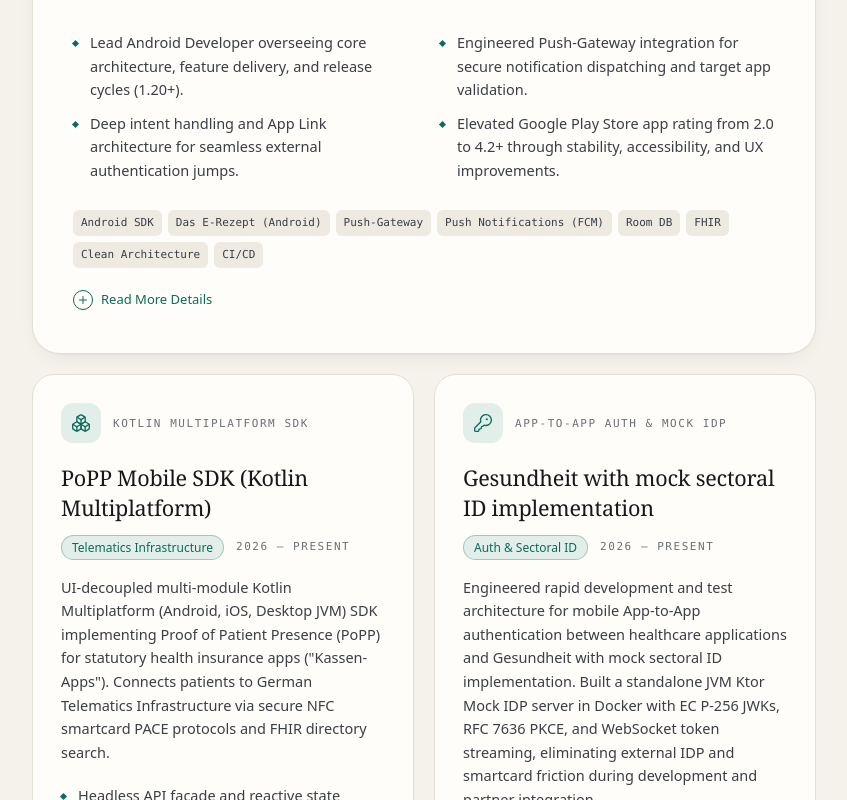
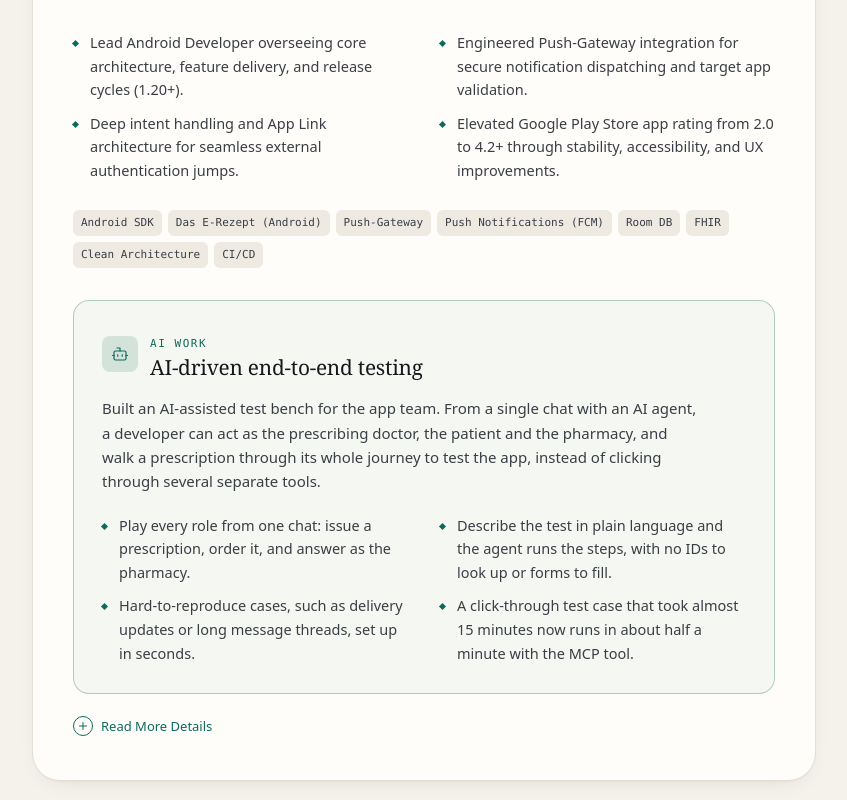
Before and after one commit to dineshvg/dineshvg.github.io, a React (Vite) app: page / in a window 1280 px wide. Shown: the part 4402-5202 px from the top of the page, without its empty margins (404-1251 px from the left). Built offline with nearby package versions, Linux system fonts and the light colour scheme.

Commit message:
Add AI-driven E-Rezept testing to the E-Rezept project card

```diff
--- a/src/App.tsx
+++ b/src/App.tsx
@@ -288,6 +288,21 @@ const FeaturedProject: React.FC<{ project: Project; labels: Translations['ui'] }
       <div className="mt-7">
         <Tags tags={project.tags} />
       </div>
+      {project.aiWork && (
+        <div className="mt-8 rounded-2xl border border-accent/30 bg-accent/[0.04] p-6 md:p-7">
+          <div className="mb-4 flex items-center gap-3">
+            <span className="grid h-9 w-9 place-items-center rounded-lg bg-accent/15 text-accent">
+              {projectIcon('ai', 18)}
+            </span>
+            <div>
+              <MonoLabel className="text-accent">{project.aiWork.label}</MonoLabel>
+              <h4 className="font-serif text-[1.3rem] leading-tight tracking-[-0.01em]">{project.aiWork.title}</h4>
+            </div>
+          </div>
+          <p className="mb-5 max-w-[70ch] text-[15px] leading-relaxed text-ink-2">{project.aiWork.description}</p>
+          <Highlights items={project.aiWork.highlights} columns />
+        </div>
+      )}
       {project.details && <Disclosure items={project.details} labels={labels} />}
     </div>
   </motion.article>
--- a/src/content.ts
+++ b/src/content.ts
@@ -24,6 +24,7 @@ export interface Project {
   tags: string[];
   iconType: 'kmp' | 'auth' | 'server' | 'ehealth' | 'ai';
   links?: { label: string; url: string }[];
+  aiWork?: { label: string; title: string; description: string; highlights: string[] };
 }
 
 export interface Translations {
@@ -107,6 +108,17 @@ export const content: Record<Language, Translations> = {
           'Co-developed backend Push-Gateway logic ensuring app ID validation and filtering illegal push attempts.',
           'Migrated core architecture to modular Kotlin and established reusable CI/CD convention plugins across teams.'
         ],
+        aiWork: {
+          label: 'AI work',
+          title: 'AI-driven end-to-end testing',
+          description: 'Built an AI-assisted test bench for the app team. From a single chat with an AI agent, a developer can act as the prescribing doctor, the patient and the pharmacy, and walk a prescription through its whole journey to test the app, instead of clicking through several separate tools.',
+          highlights: [
+            'Play every role from one chat: issue a prescription, order it, and answer as the pharmacy.',
+            'Describe the test in plain language and the agent runs the steps, with no IDs to look up or forms to fill.',
+            'Hard-to-reproduce cases, such as delivery updates or long message threads, set up in seconds.',
+            'A click-through test case that took almost 15 minutes now runs in about half a minute with the MCP tool.'
+          ]
+        },
         tags: ['Android SDK', 'Das E-Rezept (Android)', 'Push-Gateway', 'Push Notifications (FCM)', 'Room DB', 'FHIR', 'Clean Architecture', 'CI/CD']
       },
       {
@@ -398,6 +410,17 @@ export const content: Record<Language, Translations> = {
           'Mitwirkung an Push-Gateway-Backend-Logik zur App-ID-Validierung und Abwehr unberechtigter Push-Anfragen.',
           'Modernisierung der Kernarchitektur auf modulares Kotlin und Etablierung wiederverwendbarer CI/CD-Plugins.'
         ],
+        aiWork: {
+          label: 'KI-Arbeit',
+          title: 'KI-gestütztes End-to-End-Testen',
+          description: 'Aufbau eines KI-gestützten Testplatzes für das App-Team. In einem einzigen Chat mit einem KI-Agenten übernehmen Entwickler die Rolle der verordnenden Praxis, des Patienten und der Apotheke und begleiten ein Rezept durch seinen gesamten Weg, um die App zu testen, statt sich durch mehrere Tools zu klicken.',
+          highlights: [
+            'Alle Rollen in einem Chat: Rezept ausstellen, bestellen und als Apotheke antworten.',
+            'Test in Alltagssprache beschreiben, der Agent führt die Schritte aus, ohne IDs nachzuschlagen oder Formulare auszufüllen.',
+            'Schwer reproduzierbare Fälle wie Lieferstatus oder lange Nachrichtenverläufe in Sekunden aufgesetzt.',
+            'Ein Testfall, der durchgeklickt fast 15 Minuten dauerte, läuft jetzt mit dem MCP-Tool in etwa einer halben Minute.'
+          ]
+        },
         tags: ['Android SDK', 'Das E-Rezept (Android)', 'Push-Gateway', 'Push Notifications (FCM)', 'Room DB', 'FHIR', 'Clean Architecture', 'CI/CD']
       },
       {
```
